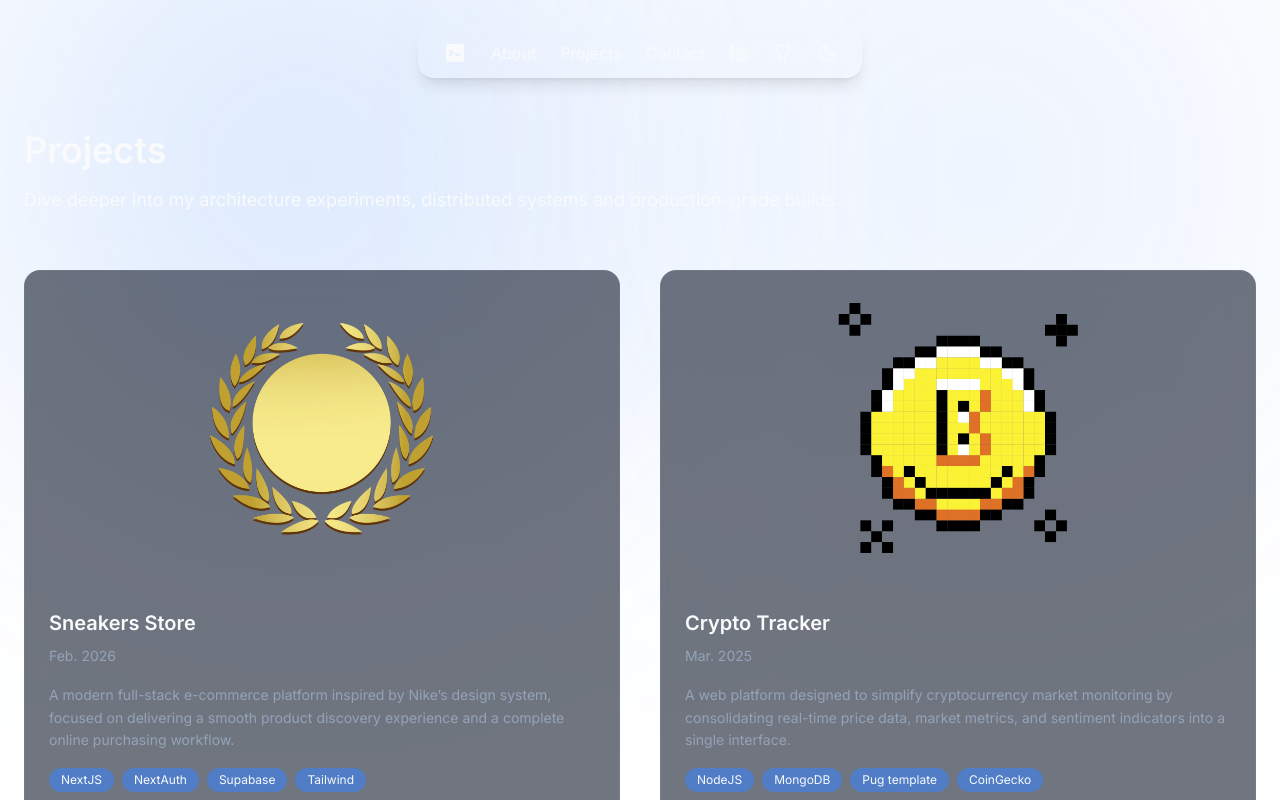
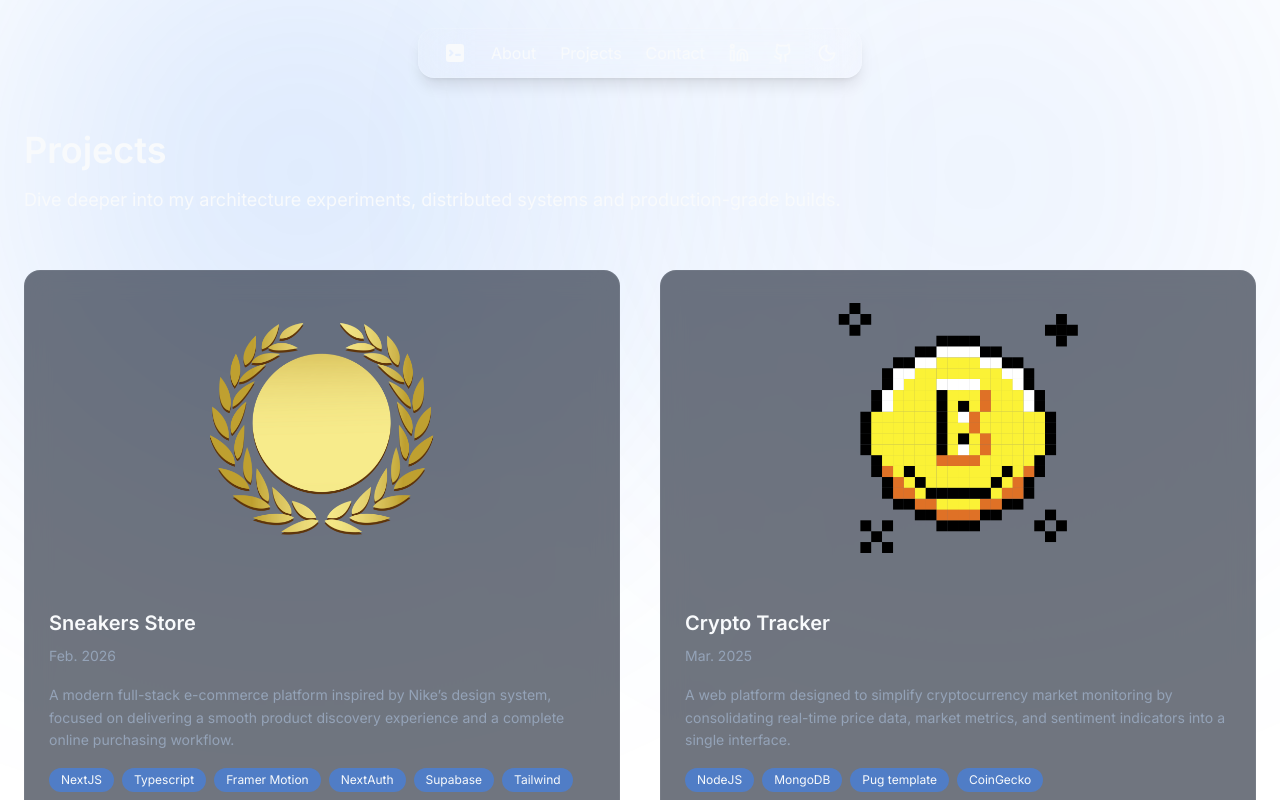
Before and after one commit to KaiqueFj/KaiqueFj-portfolioV2, a Next.js app: page /projects in a window 1280 px wide. Shown: the top 800 px of the page. Built offline with nearby package versions, Linux system fonts and the light colour scheme.

Commit message:
feat: added a few points to the techstack data in projects

```diff
--- a/app/_components/Project/SelectedProject.tsx
+++ b/app/_components/Project/SelectedProject.tsx
@@ -40,7 +40,7 @@ export default function SelectedProject({
                 href={link.link}
                 target="_blank"
                 className="flex items-center gap-2 px-4 py-2 rounded-lg
-                bg-secondary text-primary hover:bg-accent transition"
+                bg-secondary/40 border border-secondary text-primary hover:bg-accent transition"
               >
                 {link.name === "website" ? <Globe size={18} /> : <GithubIcon size={18} />}
 
--- a/app/data/projectsData.ts
+++ b/app/data/projectsData.ts
@@ -19,11 +19,18 @@ export const projects = [
       "Created a responsive UI with TailwindCSS optimized for mobile and desktop",
     ],
 
-    technologies: [{ name: "NextJS" }, { name: "NextAuth" }, { name: "Supabase" }, { name: "Tailwind" }],
+    technologies: [
+      { name: "NextJS" },
+      { name: "Typescript" },
+      { name: "Framer Motion" },
+      { name: "NextAuth" },
+      { name: "Supabase" },
+      { name: "Tailwind" },
+    ],
 
     links: [
-      { name: "website", link: "https://crypto-currency-pgqa.onrender.com/overview" },
-      { name: "github", link: "https://github.com/kaiqu/sneakers-store" },
+      { name: "website", link: "https://sharkf-store.netlify.app/" },
+      { name: "github", link: "https://github.com/KaiqueFj/Sneaker-store" },
     ],
 
     date: "Feb. 2026",
@@ -54,7 +61,7 @@ export const projects = [
 
     links: [
       { name: "website", link: "https://crypto-currency-pgqa.onrender.com/overview" },
-      { name: "github", link: "https://github.com/kaiqu/sneakers-store" },
+      { name: "github", link: "https://github.com/KaiqueFj/Crypto-currencye" },
     ],
 
     date: "Mar. 2025",
@@ -83,8 +90,8 @@ export const projects = [
     technologies: [{ name: "NodeJS" }, { name: "MongoDB" }, { name: "Pug template" }, { name: "Socket.io" }],
 
     links: [
-      { name: "website", link: "https://crypto-currency-pgqa.onrender.com/overview" },
-      { name: "github", link: "https://github.com/kaiqu/sneakers-store" },
+      { name: "website", link: "https://super-chat-uhey.onrender.com/" },
+      { name: "github", link: "https://github.com/KaiqueFj/Super-chat" },
     ],
 
     date: "Sep. 2025",
```
